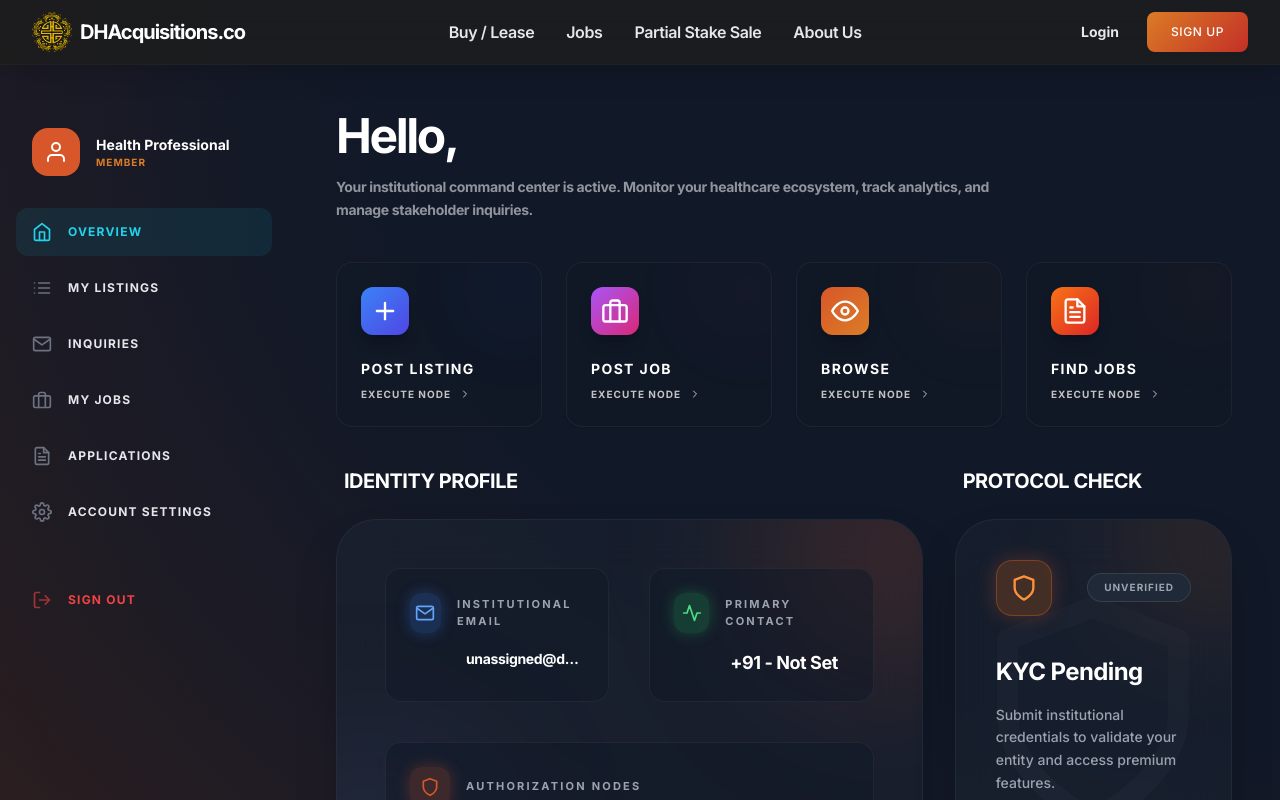
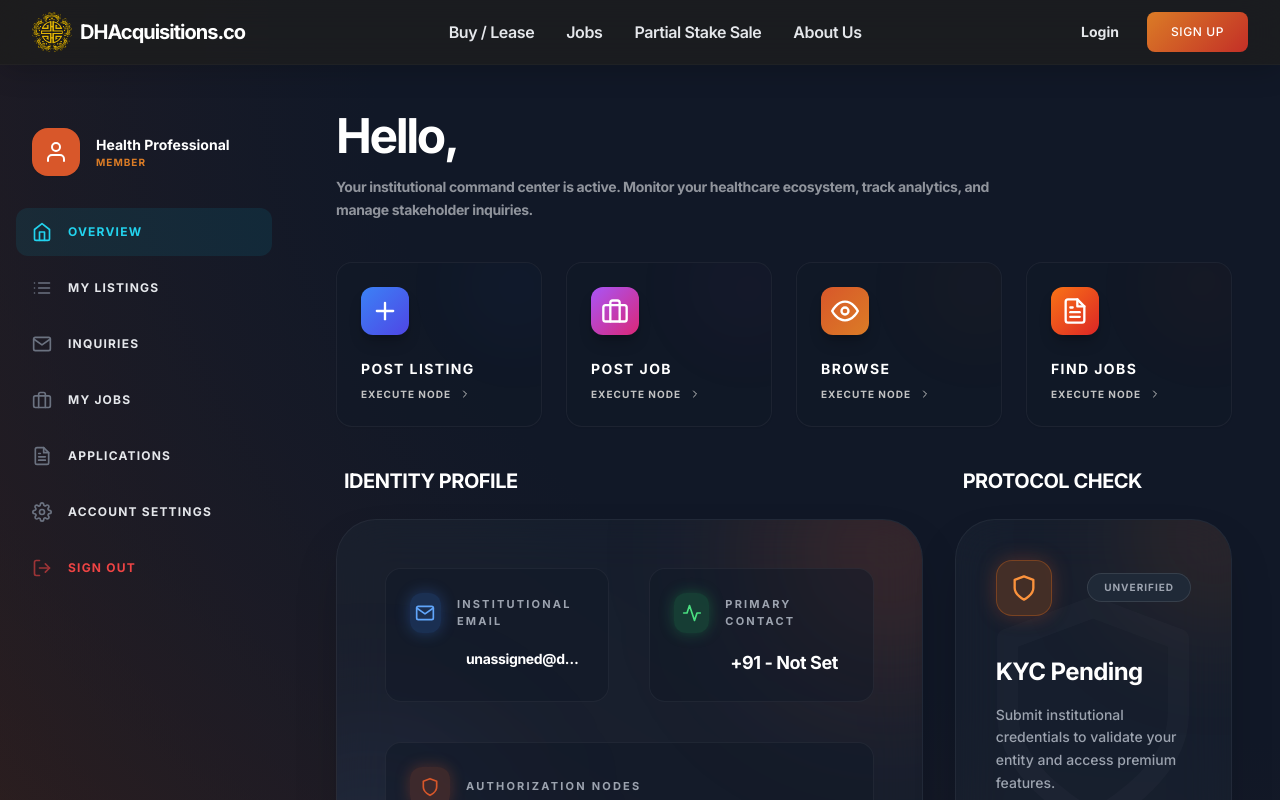
Before and after one commit to malhar-malap/DHealth-Website, a React (Create React App) app in the folder frontend/: page /dashboard in a window 1280 px wide. Shown: the top 800 px of the page. Built offline with nearby package versions, Linux system fonts and the light colour scheme.

Commit message:
fix: removed spacing before sign out, added Admin Panel button for admins

```diff
--- a/frontend/src/components/layout/DashboardLayout.js
+++ b/frontend/src/components/layout/DashboardLayout.js
@@ -2,7 +2,7 @@ import React, { useState } from 'react';
 import { Link, useNavigate } from 'react-router-dom';
 import {
   FiHome, FiList, FiMail, FiBriefcase, FiFileText,
-  FiUser, FiLogOut, FiSettings, FiMenu, FiX
+  FiUser, FiLogOut, FiSettings, FiMenu, FiX, FiShield
 } from 'react-icons/fi';
 import { useAuth } from '../../context/AuthContext';
 
@@ -24,6 +24,10 @@ const DashboardLayout = ({ children, activeTab = 'Overview' }) => {
     { title: 'Applications', icon: FiFileText, href: '/dashboard/applications' },
     { title: 'Account Settings', icon: FiSettings, href: '/dashboard/profile' },
   ];
+
+  if (user?.roles?.includes('ADMIN')) {
+    navItems.push({ title: 'Admin Panel', icon: FiShield, href: '/admin' });
+  }
 
   return (
     <div className="min-h-screen bg-[radial-gradient(ellipse_at_top_right,_var(--tw-gradient-stops))] from-gray-900 via-gray-900 to-[#d8572a]/10 flex">
@@ -82,8 +86,7 @@ const DashboardLayout = ({ children, activeTab = 'Overview' }) => {
                 </Link>
               );
             })}
-            <div className="h-6"></div>
-            <button
+                        <button
               onClick={handleLogout}
               className="flex items-center gap-4 px-4 py-3.5 rounded-xl text-red-500 hover:bg-red-500/10 transition-colors duration-300 group"
             >
```
